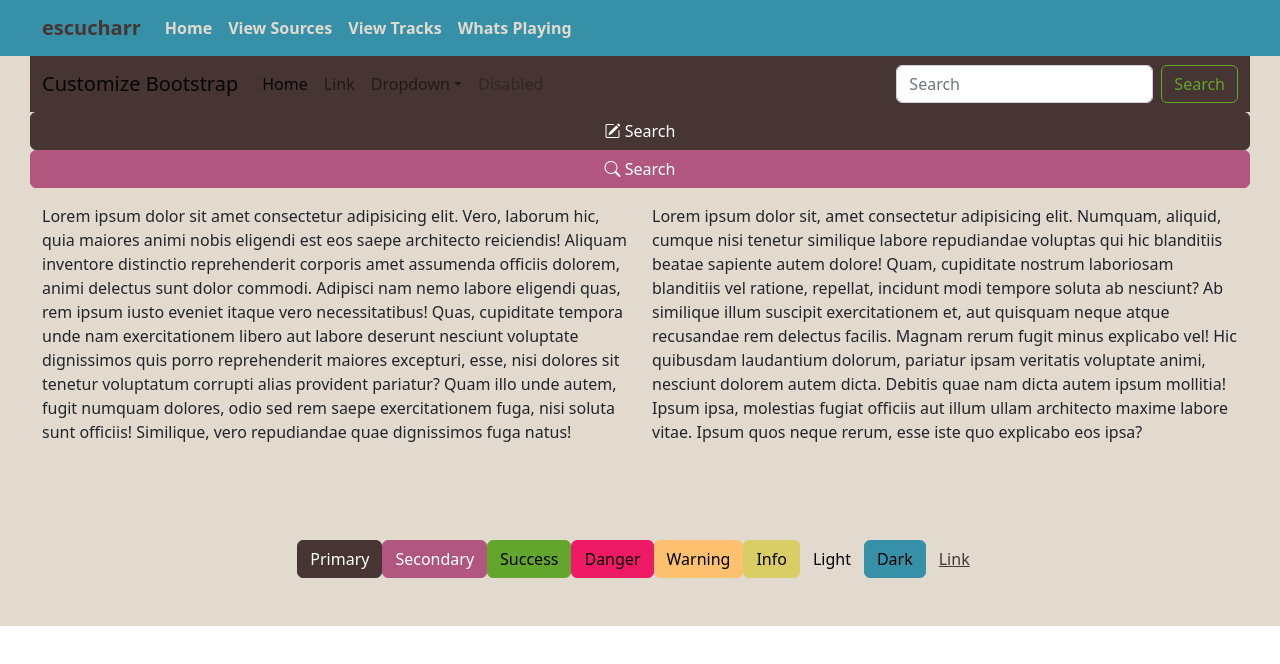
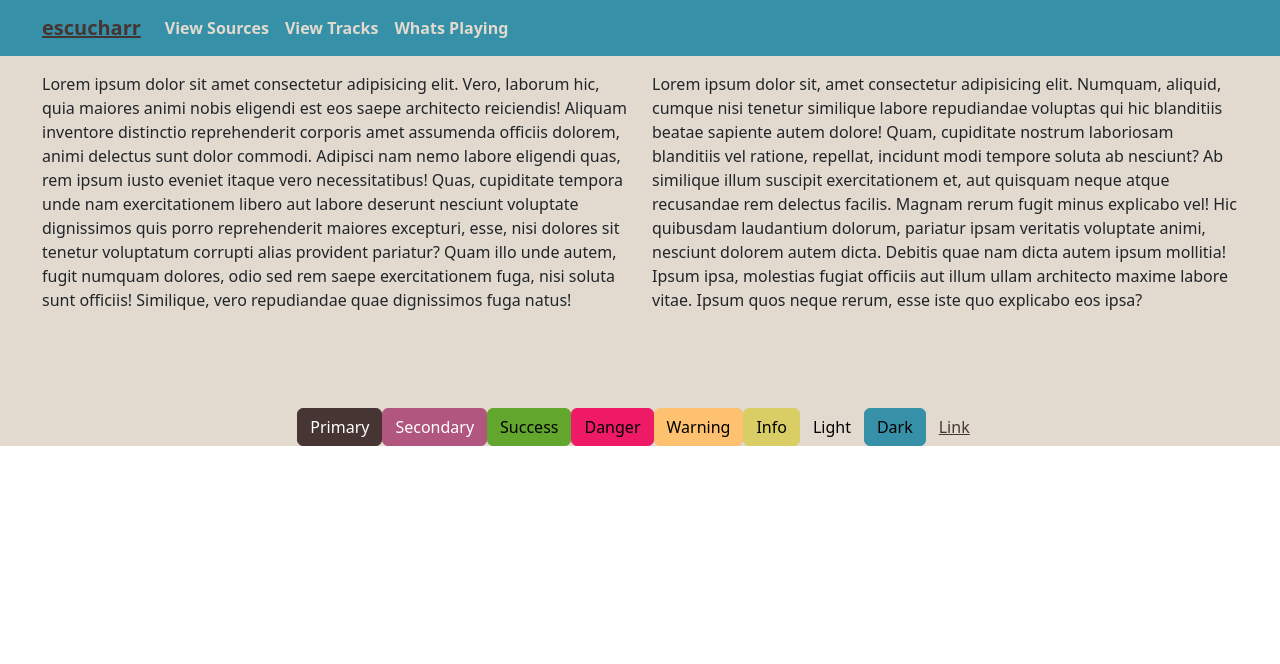
Before and after one commit to MattBitt/escucharr_frontend, a React (Vite) app: page / in a window 1280 px wide. Shown: the top 664 px of the page. Built offline with nearby package versions, Linux system fonts and the light colour scheme.

Commit message:
still working on tables

```diff
--- a/src/components/DataTable.css
+++ b/src/components/DataTable.css
@@ -22,9 +22,9 @@
   border-bottom: 1px solid #dddddd;
 }
 
-.styled-table tbody {
+.styled-table tbody { */
 
-  /* background-color: #f3f3f3;
+/* background-color: #f3f3f3;
   color: #000000;
 }
 
@@ -35,7 +35,24 @@
 .styled-table tbody tr.active-row {
   font-weight: bold;
   color: #000000;
-} */
-.delete-button {
-  color: red;
 }
+*/
+
+.styled-table {
+  background-color: #1e1f25;
+  border-radius: 20px;
+  maxheight: 24px;
+  padding: 0 10px 10px 10px;
+  overflow: auto;
+}
+
+Table thead {
+  position: sticky;
+  top: 0px;
+  margin: 0 0 0 0;
+  white-space: nowrap;
+}
+
+.styled-table td {
+  white-space: nowrap;
+}
--- a/src/components/DataTable.tsx
+++ b/src/components/DataTable.tsx
@@ -42,7 +42,7 @@ function DataTable(props) {
   return (
     <div className="p-2">
       <div className="h-2" />
-      <table className="table table-primary">
+      <table className="table table-primary styled-table">
         <thead>
           {table.getHeaderGroups().map((headerGroup) => (
             <tr key={headerGroup.id}>
--- a/src/components/NavigationBar.jsx
+++ b/src/components/NavigationBar.jsx
@@ -9,15 +9,12 @@ function NavigationBar() {
   return (
     <Navbar className="bg-dark" expand="lg">
       <Container>
-        <Navbar.Brand href="/" className="text-primary fw-bolder">
-          escucharr
+        <Navbar.Brand className="text-primary fw-bolder">
+          <Link to="/">escucharr</Link>
         </Navbar.Brand>
         <Navbar.Toggle aria-controls="basic-navbar-nav" />
         <Navbar.Collapse id="basic-navbar-nav">
           <Nav className="me-auto">
-            <Link className="nav-link text-light fw-bold" to="/">
-              Home
-            </Link>
             <Link className="nav-link text-light fw-bold" to="/sources">
               View Sources
             </Link>
--- a/src/pages/Home.jsx
+++ b/src/pages/Home.jsx
@@ -14,119 +14,22 @@
 
 export default function Home() {
   return (
+    <>
       <div className="container">
         <div className="row">
-        <nav className="navbar navbar-expand-lg navbar-light bg-primary">
-          <div className="container-fluid">
-            <a className="navbar-brand" href="#">
-              Customize Bootstrap
-            </a>
-            <button
-              className="navbar-toggler"
-              type="button"
-              data-bs-toggle="collapse"
-              data-bs-target="#navbarSupportedContent"
-              aria-controls="navbarSupportedContent"
-              aria-expanded="false"
-              aria-label="Toggle navigation"
-            >
-              <span className="navbar-toggler-icon" />
-            </button>
-            <div
-              className="collapse navbar-collapse"
-              id="navbarSupportedContent"
-            >
-              <ul className="navbar-nav me-auto mb-2 mb-lg-0">
-                <li className="nav-item">
-                  <a className="nav-link active" aria-current="page" href="#">
-                    Home
-                  </a>
-                </li>
-                <li className="nav-item">
-                  <a className="nav-link" href="#">
-                    Link
-                  </a>
-                </li>
-                <li className="nav-item dropdown">
-                  <a
-                    className="nav-link dropdown-toggle"
-                    href="#"
-                    id="navbarDropdown"
-                    role="button"
-                    data-bs-toggle="dropdown"
-                    aria-expanded="false"
-                  >
-                    Dropdown
-                  </a>
-                  <ul
-                    className="dropdown-menu"
-                    aria-labelledby="navbarDropdown"
-                  >
-                    <li>
-                      <a className="dropdown-item" href="#">
-                        Action
-                      </a>
-                    </li>
-                    <li>
-                      <a className="dropdown-item" href="#">
-                        Another action
-                      </a>
-                    </li>
-
-                    <li>
-                      <a className="dropdown-item" href="#">
-                        Something else here
-                      </a>
-                    </li>
-                  </ul>
-                </li>
-                <li className="nav-item">
-                  <a
-                    className="nav-link disabled"
-                    href="#"
-                    tabIndex="-1"
-                    aria-disabled="true"
-                  >
-                    Disabled
-                  </a>
-                </li>
-              </ul>
-              <form className="d-flex">
-                <input
-                  className="form-control me-2"
-                  type="search"
-                  placeholder="Search"
-                  aria-label="Search"
-                />
-                <button className="btn btn-outline-success" type="submit">
-                  Search
-                </button>
-              </form>
-            </div>
-          </div>
-        </nav>
-        <div className="container">
-          <div className="row">
-            <button type="submit" className="btn btn-primary">
-              <span className="bi-pencil-square" /> Search
-            </button>
-            <button type="submit" className="btn btn-secondary">
-              <span className="bi-search" /> Search
-            </button>
-
           <div className="col-xl pt-3">
             Lorem ipsum dolor sit amet consectetur adipisicing elit. Vero,
             laborum hic, quia maiores animi nobis eligendi est eos saepe
             architecto reiciendis! Aliquam inventore distinctio reprehenderit
-              corporis amet assumenda officiis dolorem, animi delectus sunt
-              dolor commodi. Adipisci nam nemo labore eligendi quas, rem ipsum
-              iusto eveniet itaque vero necessitatibus! Quas, cupiditate tempora
-              unde nam exercitationem libero aut labore deserunt nesciunt
-              voluptate dignissimos quis porro reprehenderit maiores excepturi,
-              esse, nisi dolores sit tenetur voluptatum corrupti alias provident
-              pariatur? Quam illo unde autem, fugit numquam dolores, odio sed
-              rem saepe exercitationem fuga, nisi soluta sunt officiis!
-              Similique, vero repudiandae quae dignissimos fuga natus!
+            corporis amet assumenda officiis dolorem, animi delectus sunt dolor
+            commodi. Adipisci nam nemo labore eligendi quas, rem ipsum iusto
+            eveniet itaque vero necessitatibus! Quas, cupiditate tempora unde
+            nam exercitationem libero aut labore deserunt nesciunt voluptate
+            dignissimos quis porro reprehenderit maiores excepturi, esse, nisi
+            dolores sit tenetur voluptatum corrupti alias provident pariatur?
+            Quam illo unde autem, fugit numquam dolores, odio sed rem saepe
+            exercitationem fuga, nisi soluta sunt officiis! Similique, vero
+            repudiandae quae dignissimos fuga natus!
           </div>
 
           <div className="col-xl pt-3 ">
@@ -135,13 +38,13 @@ export default function Home() {
             qui hic blanditiis beatae sapiente autem dolore! Quam, cupiditate
             nostrum laboriosam blanditiis vel ratione, repellat, incidunt modi
             tempore soluta ab nesciunt? Ab similique illum suscipit
-              exercitationem et, aut quisquam neque atque recusandae rem
-              delectus facilis. Magnam rerum fugit minus explicabo vel! Hic
-              quibusdam laudantium dolorum, pariatur ipsam veritatis voluptate
-              animi, nesciunt dolorem autem dicta. Debitis quae nam dicta autem
-              ipsum mollitia! Ipsum ipsa, molestias fugiat officiis aut illum
-              ullam architecto maxime labore vitae. Ipsum quos neque rerum, esse
-              iste quo explicabo eos ipsa?
+            exercitationem et, aut quisquam neque atque recusandae rem delectus
+            facilis. Magnam rerum fugit minus explicabo vel! Hic quibusdam
+            laudantium dolorum, pariatur ipsam veritatis voluptate animi,
+            nesciunt dolorem autem dicta. Debitis quae nam dicta autem ipsum
+            mollitia! Ipsum ipsa, molestias fugiat officiis aut illum ullam
+            architecto maxime labore vitae. Ipsum quos neque rerum, esse iste
+            quo explicabo eos ipsa?
           </div>
         </div>
       </div>
@@ -175,7 +78,6 @@ export default function Home() {
           Link
         </button>
       </div>
-      </div>
-    </div>
+    </>
   )
 }
--- a/src/pages/SourcesPage.jsx
+++ b/src/pages/SourcesPage.jsx
@@ -68,7 +68,7 @@ const SourcesPage = () => {
 
   return (
     <div>
-      <h1>This is where the data table belongs</h1>
+      <h1>Sources</h1>
       <DataTable data={sources} columns={columns} />
     </div>
   )
--- a/src/pages/TracksPage.jsx
+++ b/src/pages/TracksPage.jsx
@@ -30,16 +30,48 @@ const TracksPage = () => {
       // cell: (info) => <Link to={info.row.id}>{info.getValue()}</Link>,
       cell: (info) => info.getValue(),
       footer: (info) => info.column.id,
+      width: 1000,
     }),
-    columnHelper.accessor('track_number', {
-      header: () => 'Track Number',
+    columnHelper.accessor('track_title', {
+      id: 'track_title2',
+      header: () => 'Track Title #2',
+      // cell: (info) => <Link to={info.row.id}>{info.getValue()}</Link>,
       cell: (info) => info.getValue(),
       footer: (info) => info.column.id,
+      width: 1000,
     }),
     columnHelper.accessor('album_name', {
-      header: () => 'Album Name',
+      header: () => 'album_name',
+      // cell: (info) => <Link to={info.row.id}>{info.getValue()}</Link>,
       cell: (info) => info.getValue(),
       footer: (info) => info.column.id,
+      width: 10,
+    }),
+    columnHelper.accessor('artist_name', {
+      header: () => 'artist_name',
+      // cell: (info) => <Link to={info.row.id}>{info.getValue()}</Link>,
+      cell: (info) => info.getValue(),
+      footer: (info) => info.column.id,
+      width: 10,
+    }),
+    columnHelper.accessor('created_date', {
+      header: () => 'created_date',
+      // cell: (info) => <Link to={info.row.id}>{info.getValue()}</Link>,
+      cell: (info) => info.getValue(),
+      footer: (info) => info.column.id,
+      width: 10,
+    }),
+    columnHelper.accessor('end_time', {
+      header: () => 'end_time',
+      cell: (info) => info.getValue(),
+      footer: (info) => info.column.id,
+      width: 500,
+    }),
+    columnHelper.accessor('start_time', {
+      header: () => 'start_time',
+      cell: (info) => info.getValue(),
+      footer: (info) => info.column.id,
+      width: 500,
     }),
     columnHelper.display({
       id: 'track_action_edit',
@@ -65,7 +97,7 @@ const TracksPage = () => {
 
   return (
     <div>
-      <h1>This is where the data table belongs</h1>
+      <h1>Tracks</h1>
       <DataTable data={tracks} columns={columns} />
     </div>
   )
--- a/src/pages/WhatsPlaying.jsx
+++ b/src/pages/WhatsPlaying.jsx
@@ -1,7 +1,7 @@
 import axios from 'axios'
 import { useState, useEffect } from 'react'
-import TrackLoadFromUrl from '../components/TrackLoadFromUrl'
-import SourceFrom from '../components/SourceForm'
+import TrackForm from '../components/TrackForm'
+import SourceForm from '../components/SourceForm'
 
 const WhatsPlaying = () => {
   const apiUrl = import.meta.env.VITE_SERVER_URL
@@ -21,7 +21,7 @@ const WhatsPlaying = () => {
         <h1>Source Playing</h1>
         <h2>Video Title: {data[0].video_title}</h2>
         <h2>Current Title: {data[0].current_time}</h2>
-        <SourceFrom source={data[0]} />;
+        <SourceForm source={data[0]} />;
       </>
     )
   }
@@ -31,7 +31,7 @@ const WhatsPlaying = () => {
         <h1>Track Playing</h1>
         <h2>Track Title: {data[0].track_title}</h2>
         <h2>Current Time: {data[0].current_time}</h2>
-        <TrackLoadFromUrl track={data[0]} />;
+        <TrackForm track={data[0]} />;
       </>
     )
 }
```
Also changed, not shown: src/components/DataTableKitchenSink.tsx (added). Lines whose indentation alone changed are shown as unchanged.
